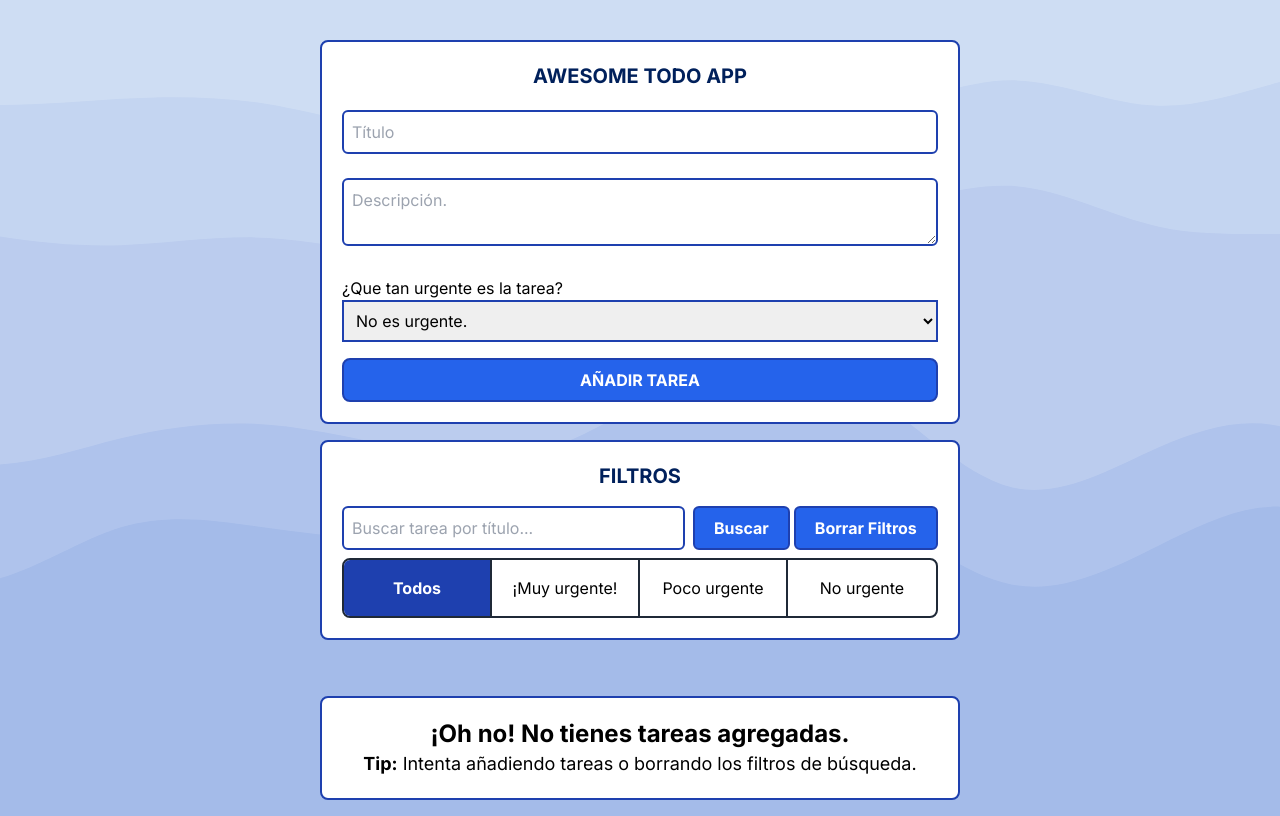
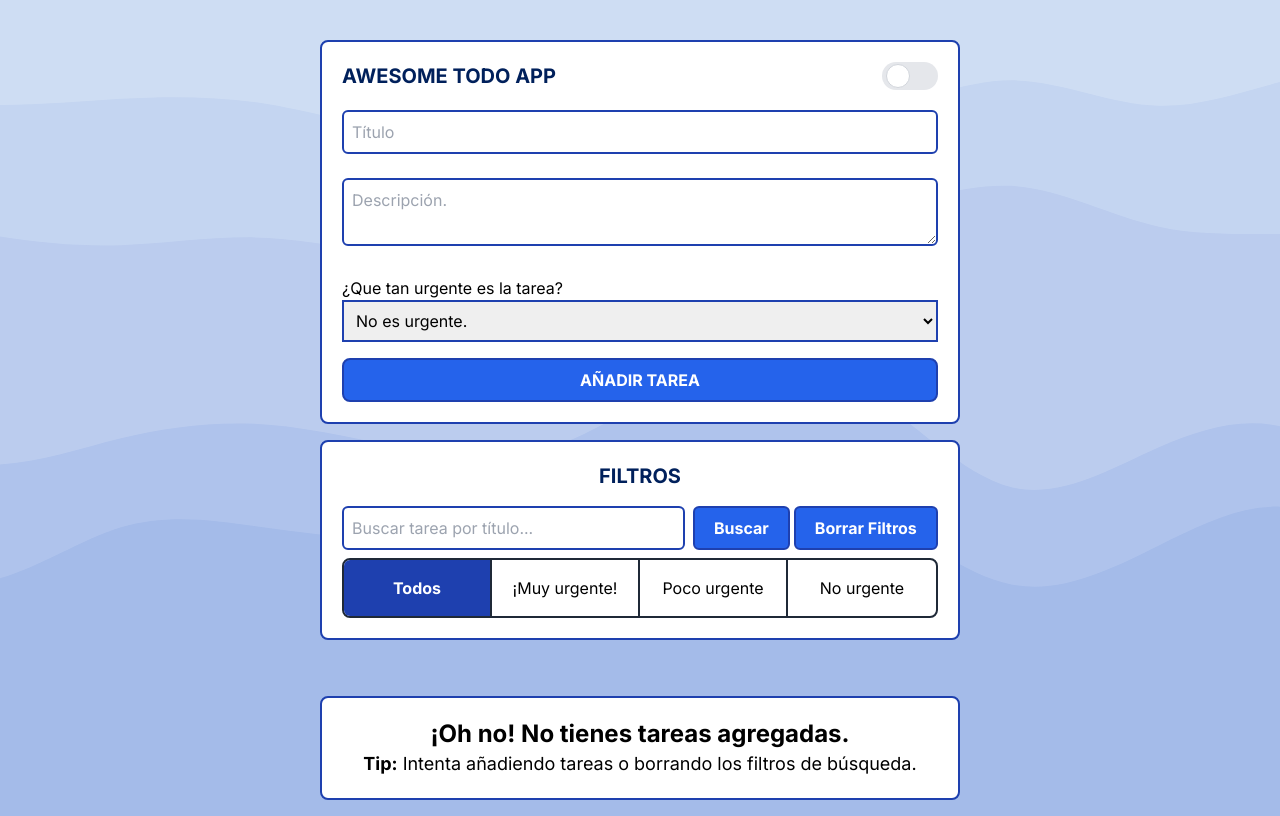
Before and after one commit to GustinDev/ultra-mega-awesome-todo-app, a Next.js app: page / in a window 1280 px wide. Built offline with nearby package versions, Linux system fonts and the light colour scheme.

Commit message:
Dark Mode: Working

```diff
--- a/package.json
+++ b/package.json
@@ -18,6 +18,7 @@
     "eslint": "8.47.0",
     "eslint-config-next": "13.4.15",
     "next": "13.4.15",
+    "next-themes": "^0.2.1",
     "postcss": "8.4.27",
     "react": "18.2.0",
     "react-dom": "18.2.0",
--- a/src/app/page.tsx
+++ b/src/app/page.tsx
@@ -1,23 +1,25 @@
-'use client';
+"use client";
 //Packages
-import { useForm } from 'react-hook-form';
-import { v4 as uuidv4 } from 'uuid';
+import { useForm } from "react-hook-form";
+import { v4 as uuidv4 } from "uuid";
 //Redux
-import { useAppSelector, useAppDispatch } from './hooks';
+import { useAppSelector, useAppDispatch } from "./hooks";
 import {
   addTodo,
   deleteTodo,
   filterAndSearchTodos,
   setFilter,
   setSearchTerm,
-} from '../redux-toolkit/features/todo/todosSlice';
+} from "../redux-toolkit/features/todo/todosSlice";
 //Components
-import NoTodoItem from '@/components/NoTodoItem/NoTodoItem';
-import TodoItem from '@/components/TodoItem/TodoItem';
-import Filter from '@/components/Filter/Filter';
+import NoTodoItem from "@/components/NoTodoItem/NoTodoItem";
+import TodoItem from "@/components/TodoItem/TodoItem";
+import Filter from "@/components/Filter/Filter";
 //Images & Types
-import bgHero from '../../public/bg-hero4.svg';
-import Todo from '@/types';
+import bgHero from "../../public/bg-hero4.svg";
+import Todo from "@/types";
+import ThemeToggle from "@/components/ThemeToggle/ThemeToggle";
+import { useTheme } from "next-themes";
 
 // Main component
 export default function Home() {
@@ -42,9 +44,9 @@ export default function Home() {
 
   // Define importance options for dropdown (urgency)
   const importanceOptions = [
-    { value: 3, label: 'No es urgente.' },
-    { value: 2, label: 'Un poco urgente.' },
-    { value: 1, label: '¡Muy urgente!' },
+    { value: 3, label: "No es urgente." },
+    { value: 2, label: "Un poco urgente." },
+    { value: 1, label: "¡Muy urgente!" },
   ];
 
   // Function to handle adding a new todo
@@ -57,7 +59,7 @@ export default function Home() {
     dispatch(addTodo(newTodo)); // Dispatch - Create a new Todo
     // Reset filters, form and search terms
     dispatch(setFilter(0));
-    dispatch(setSearchTerm(''));
+    dispatch(setSearchTerm(""));
     dispatch(filterAndSearchTodos());
     reset();
   };
@@ -67,87 +69,90 @@ export default function Home() {
     dispatch(deleteTodo(id)); // Dispatch - Delete a Todo
   };
 
+  //Theme
+  const { theme } = useTheme();
+
   return (
     <main
-      className='flex min-h-screen flex-col w-full justify-start items-center bg-cover'
+      className="flex min-h-screen flex-col w-full justify-start items-center bg-cover dark:bg-gray-400 bg-blue-50"
       style={{
-        backgroundImage: `url(${bgHero.src})`,
-        backgroundPosition: 'center',
-        backgroundRepeat: 'no-repeat',
+        backgroundImage: theme === "dark" ? "none" : `url(${bgHero.src})`,
+        backgroundPosition: "center",
+        backgroundRepeat: "no-repeat",
       }}
     >
       {/* FORM AND FILTER */}
-      <div className='heroContainer w-full flex justify-center items-center bg-cover'>
-        <div className='formAndFilterContainer w-10/12 md:w-10/12  xl:w-6/12 2xl:w-4/12 h-full my-10 bg.'>
+      <div className="heroContainer w-full flex justify-center items-center bg-cover">
+        <div className="formAndFilterContainer w-10/12 md:w-10/12  xl:w-6/12 2xl:w-4/12 h-full my-10 bg.">
           {/* FORM*/}
-          <div className='formContainer border-2 border-customBlue4 bg-white rounded-lg'>
+          <div className="formContainer border-2 border-customBlue4 dark:border-gray-100 bg-white dark:bg-gray-500 rounded-lg">
             <form
               onSubmit={handleSubmitAdd(handleAddTodo)}
-              className='flex flex-col w-full p-5'
+              className="flex flex-col w-full p-5"
             >
-              <h1 className='text-center mb-5 font-bold uppercase text-xl text-customBlue5'>
-                awesome todo app
-              </h1>
+              <div className="w-full flex justify-between">
+                <h1 className="mb-5 font-bold uppercase text-xl text-customBlue5 dark:text-white">
+                  awesome todo app
+                </h1>
+                <ThemeToggle />
+              </div>
               {/* Title */}
-              <div className='w-full '>
+              <div className="w-full ">
                 <input
-                  className='w-full border-2 border-customBlue4  p-2 rounded-md'
-                  type='text'
-                  placeholder='Título'
-                  {...register('title', {
-                    required: 'El título es requerido.',
+                  className="w-full border-2 border-customBlue4 dark:border-gray-100 p-2 rounded-md"
+                  type="text"
+                  placeholder="Título"
+                  {...register("title", {
+                    required: "El título es requerido.",
                   })}
                 />
                 {errors.title ? (
                   <div>
-                    <p className='text-red-500'>{errors.title.message}</p>{' '}
+                    <p className="text-red-500">{errors.title.message}</p>{" "}
                   </div>
                 ) : (
-                  <div className='h-[24px]'></div>
+                  <div className="h-[24px]"></div>
                 )}
               </div>
               {/* Description */}
-              <div className='w-full h-fit'>
+              <div className="w-full h-fit">
                 <textarea
-                  className='rounded-md w-full border-2 border-customBlue4 p-2'
-                  placeholder='Descripción.'
-                  {...register('description', {
-                    required: 'La descripción es requerida.',
+                  className="rounded-md w-full border-2 border-customBlue4 dark:border-gray-100 p-2"
+                  placeholder="Descripción."
+                  {...register("description", {
+                    required: "La descripción es requerida.",
                   })}
                 />
                 {errors.description ? (
                   <div>
-                    <p className='text-red-500'>{errors.description.message}</p>
+                    <p className="text-red-500">{errors.description.message}</p>
                   </div>
                 ) : (
-                  <div className='h-[24px]'></div>
+                  <div className="h-[24px]"></div>
                 )}
               </div>
               {/* Importance */}
-              <div className='w-full'>
+              <div className="w-full">
                 <label>¿Que tan urgente es la tarea?</label>
                 <select
-                  className='w-full border-2 border-customBlue4 mb-2 p-2'
-                  {...register('importance', {
-                    required: 'La urgencia es requerida.',
+                  className="w-full border-2 border-customBlue4 mb-2 p-2 dark:border-gray-100"
+                  {...register("importance", {
+                    required: "La urgencia es requerida.",
                   })}
                 >
                   {importanceOptions.map((option) => (
-                    <option
-                      key={option.value}
-                      value={option.value}
-                    >
+                    <option key={option.value} value={option.value}>
                       {option.label}
                     </option>
                   ))}
                 </select>
                 {errors.importance && (
-                  <p className='text-red-500'>{errors.importance.message}</p>
+                  <p className="text-red-500">{errors.importance.message}</p>
                 )}
               </div>
               <button
-                className='w-full border-2 rounded-lg p-2 text-md uppercase mt-2  border-customBlue4 bg-customBlue3 hover:bg-customBlue4 font-bold text-white'
-                type='submit'
+                className="w-full border-2 rounded-lg p-2 text-md uppercase mt-2  border-customBlue4 bg-customBlue3 hover:bg-customBlue4 font-bold text-white"
+                type="submit"
               >
                 Añadir tarea
               </button>
@@ -158,22 +163,14 @@ export default function Home() {
         </div>
       </div>
       {/* TODOS */}
-      <div className='todosContainer flex w-9/12 flex-row gap-2 my-4 flex-wrap justify-center '>
-        {filter === 0 && searchTerm === '' && allTodos.length > 0 ? (
+      <div className="todosContainer flex w-9/12 flex-row gap-2 my-4 flex-wrap justify-center ">
+        {filter === 0 && searchTerm === "" && allTodos.length > 0 ? (
           allTodos.map((todo) => (
-            <TodoItem
-              key={todo.id}
-              todo={todo}
-              onDelete={handleDeleteTodo}
-            />
+            <TodoItem key={todo.id} todo={todo} onDelete={handleDeleteTodo} />
           ))
-        ) : (filter !== 0 || searchTerm !== '') && filteredTodos.length > 0 ? (
+        ) : (filter !== 0 || searchTerm !== "") && filteredTodos.length > 0 ? (
           filteredTodos.map((todo) => (
-            <TodoItem
-              key={todo.id}
-              todo={todo}
-              onDelete={handleDeleteTodo}
-            />
+            <TodoItem key={todo.id} todo={todo} onDelete={handleDeleteTodo} />
           ))
         ) : (
           <NoTodoItem />
--- /dev/null
+++ b/src/components/ThemeToggle/ThemeToggle.tsx
@@ -0,0 +1,26 @@
+"use client";
+import React from "react";
+import { useTheme } from "next-themes";
+
+const ThemeToggle = () => {
+  const { theme, setTheme } = useTheme();
+
+  return (
+    <div>
+      <label className="relative inline-flex items-center cursor-pointer">
+        <input
+          type="checkbox"
+          value=""
+          className="sr-only peer"
+          onClick={() =>
+            theme == "dark" ? setTheme("light") : setTheme("dark")
+          }
+        />
+        <div className="w-14 h-7 bg-gray-200 peer-focus:outline-none peer-focus:ring-4 peer-focus:ring-blue-300 dark:peer-focus:ring-blue-800 rounded-full peer dark:bg-gray-700 peer-checked:after:translate-x-full peer-checked:after:border-gray-100 after:content-[''] after:absolute after:top-0.5 after:left-[4px] after:bg-white after:border-gray-300 after:border after:rounded-full after:h-6 after:w-6 after:transition-all dark:border-gray-600 peer-checked:bg-blue-600"></div>
+        <label className="hidden">x</label>
+      </label>
+    </div>
+  );
+};
+
+export default ThemeToggle;
--- a/src/redux-toolkit/providers.tsx
+++ b/src/redux-toolkit/providers.tsx
@@ -1,10 +1,12 @@
-'use client';
+"use client";
 //Redux Provider
-import { store } from '../app/store';
-import { Provider } from 'react-redux';
+import { store } from "../app/store";
+import { Provider } from "react-redux";
+//Theme Provider
+import { ThemeProvider } from "next-themes";
 //Persist
-import { PersistGate } from 'redux-persist/integration/react'; //  Persist
-import { persistor } from '../app/store';
+import { PersistGate } from "redux-persist/integration/react"; //  Persist
+import { persistor } from "../app/store";
 
 interface Props {
   children: React.ReactNode;
@@ -14,11 +16,10 @@ interface Props {
 export function Providers({ children }: Props) {
   return (
     <Provider store={store}>
-      <PersistGate
-        loading={null}
-        persistor={persistor}
-      >
-        {children}
+      <PersistGate loading={null} persistor={persistor}>
+        <ThemeProvider enableSystem={true} attribute="class">
+          {children}
+        </ThemeProvider>
       </PersistGate>
     </Provider>
   );
--- a/tailwind.config.ts
+++ b/tailwind.config.ts
@@ -1,20 +1,21 @@
-import type { Config } from 'tailwindcss';
+import type { Config } from "tailwindcss";
 
 const config: Config = {
+  darkMode: "class",
   content: [
-    './src/pages/**/*.{js,ts,jsx,tsx,mdx}',
-    './src/components/**/*.{js,ts,jsx,tsx,mdx}',
-    './src/app/**/*.{js,ts,jsx,tsx,mdx}',
+    "./src/pages/**/*.{js,ts,jsx,tsx,mdx}",
+    "./src/components/**/*.{js,ts,jsx,tsx,mdx}",
+    "./src/app/**/*.{js,ts,jsx,tsx,mdx}",
   ],
   theme: {
     extend: {
       colors: {
-        customBlue1: '#bde0fe',
-        customBlue2: '#00a6fb',
-        customBlue3: '#2563EB',
-        customBlue4: '#1E40AF',
-        customBlue5: '#00205b',
-        customBlue6: '#001233',
+        customBlue1: "#bde0fe",
+        customBlue2: "#00a6fb",
+        customBlue3: "#2563EB",
+        customBlue4: "#1E40AF",
+        customBlue5: "#00205b",
+        customBlue6: "#001233",
       },
       backgroundImage: {},
     },
```
Also changed, not shown: src/app/layout.tsx (+8 -9 lines), src/components/Filter/Filter.tsx (+25 -25 lines), src/components/NoTodoItem/NoTodoItem.tsx (+4 -4 lines), src/components/TodoItem/TodoItem.tsx (+48 -51 lines), src/redux-toolkit/prov.tsx (added, +11 -0 lines), 1 other file (tests, documents, lock files or other folders).
